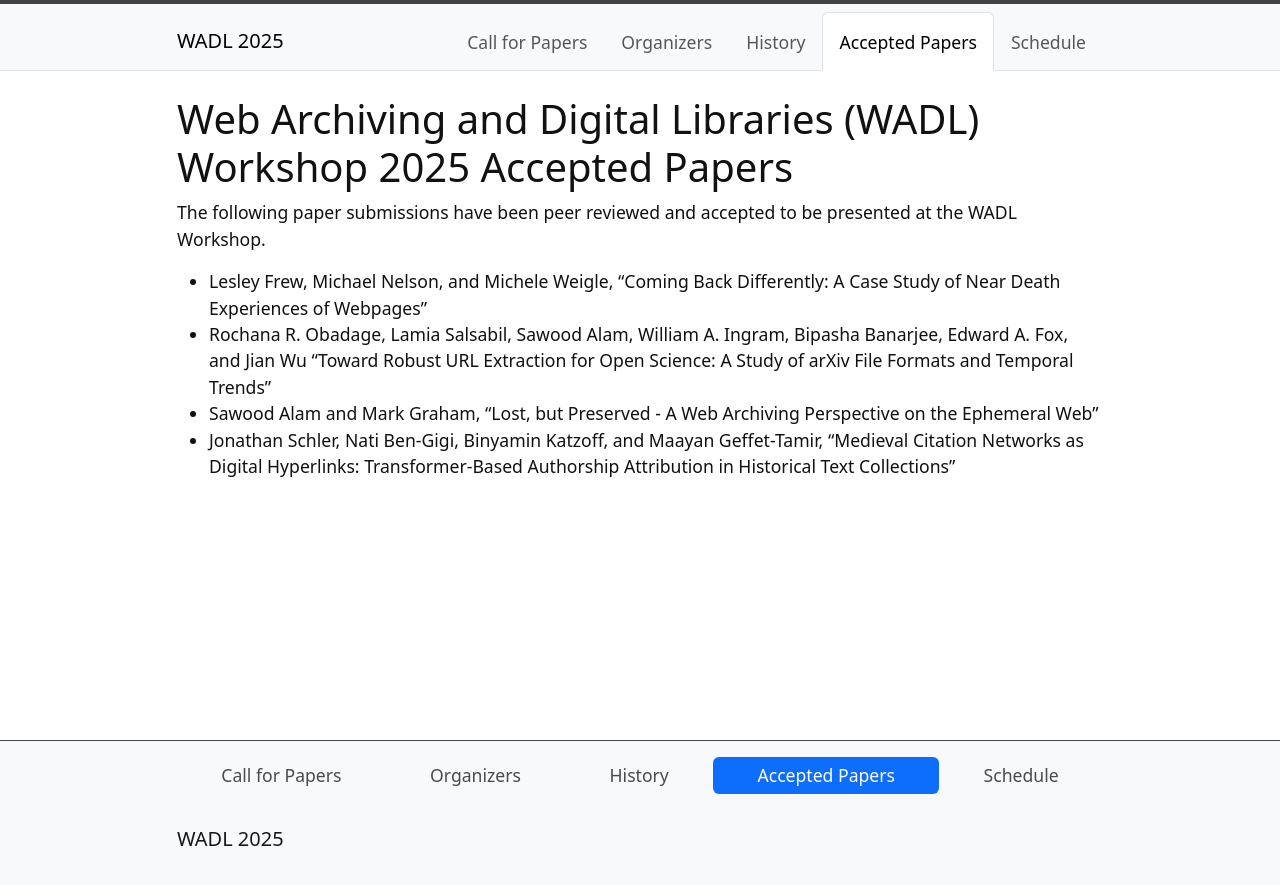
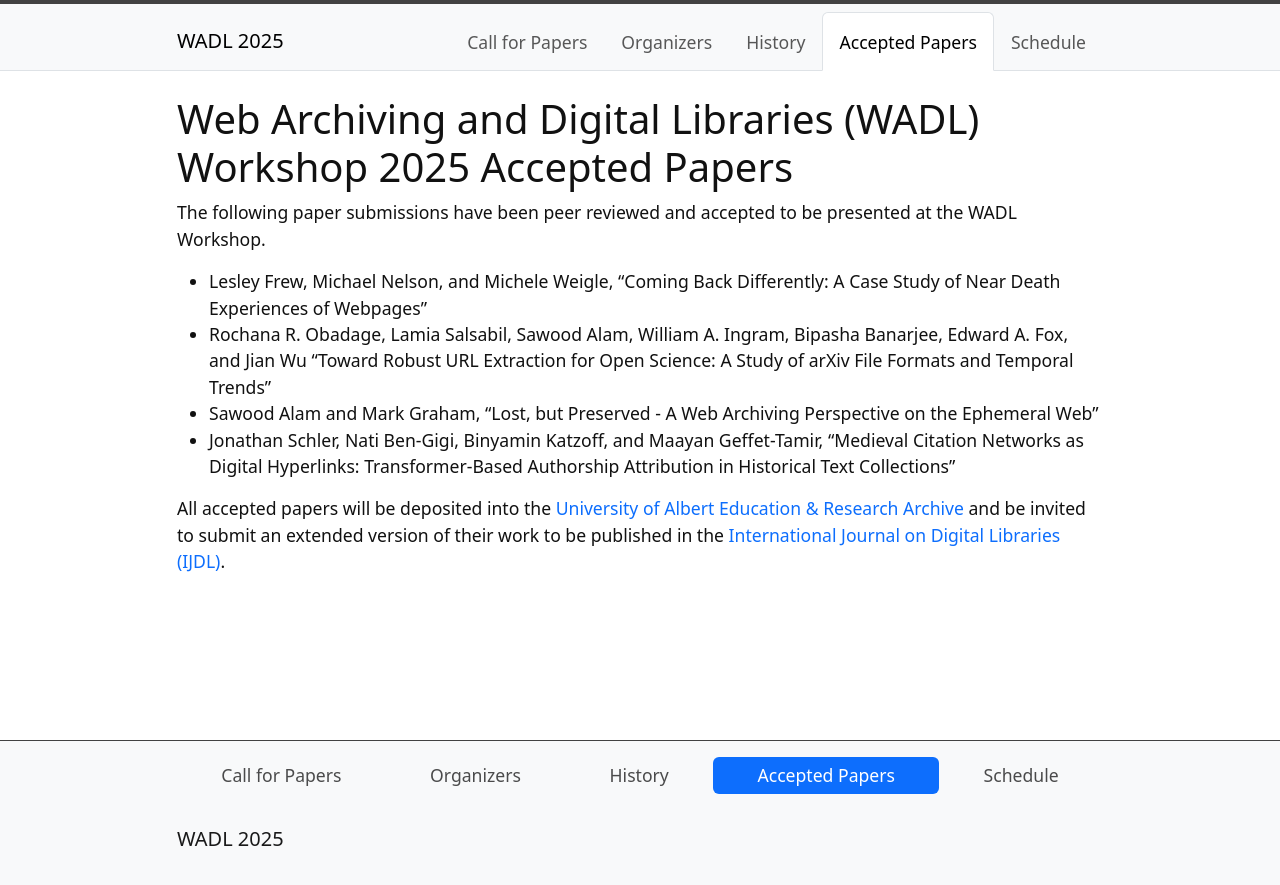
Before and after one commit to wadlworkshop/wadlworkshop.github.io, a Jekyll site: the page built from 2025/content/3-acceptedpapers.md, in a window 1280 px wide. Shown: the top 885 px of the page. Built offline with Jekyll 4.4.1, drawn with Linux system fonts in a browser that asks for light colours; our own code applies the rules of GitHub Pages for plain Markdown files.

Commit message:
Update accepted papers section with submission details
Added information about paper deposit and submission invitation.

```diff
--- a/2025/content/3-acceptedpapers.md
+++ b/2025/content/3-acceptedpapers.md
@@ -10,3 +10,5 @@ The following paper submissions have been peer reviewed and accepted to be prese
 * Rochana R. Obadage, Lamia Salsabil, Sawood Alam, William A. Ingram, Bipasha Banarjee, Edward A. Fox, and Jian Wu "Toward Robust URL Extraction for Open Science: A Study of arXiv File Formats and Temporal Trends"
 * Sawood Alam and Mark Graham, "Lost, but Preserved - A Web Archiving Perspective on the Ephemeral Web"
 * Jonathan Schler, Nati Ben-Gigi, Binyamin Katzoff, and Maayan Geffet-Tamir, "Medieval Citation Networks as Digital Hyperlinks: Transformer-Based Authorship Attribution in Historical Text Collections"
+
+All accepted papers will be deposited into the [University of Albert Education & Research Archive](https://ualberta.scholaris.ca/) and be invited to submit an extended version of their work to be published in the [International Journal on Digital Libraries (IJDL)](https://link.springer.com/journal/799).
```
